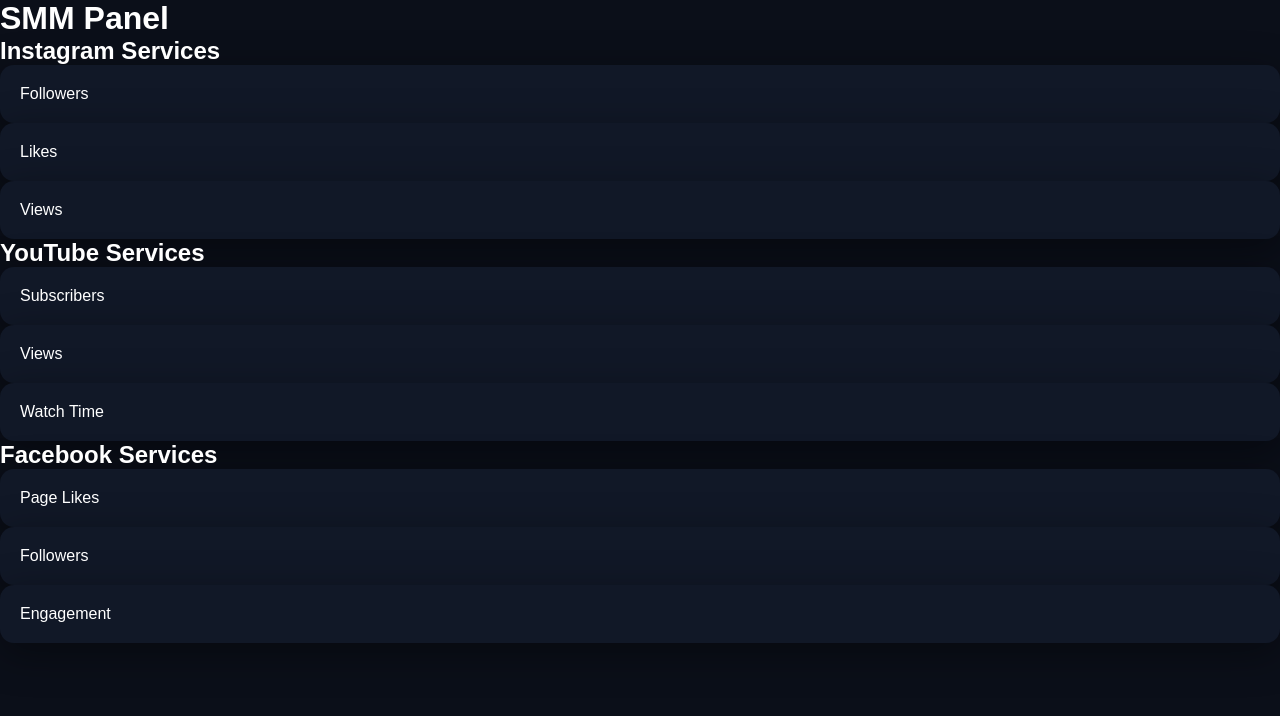
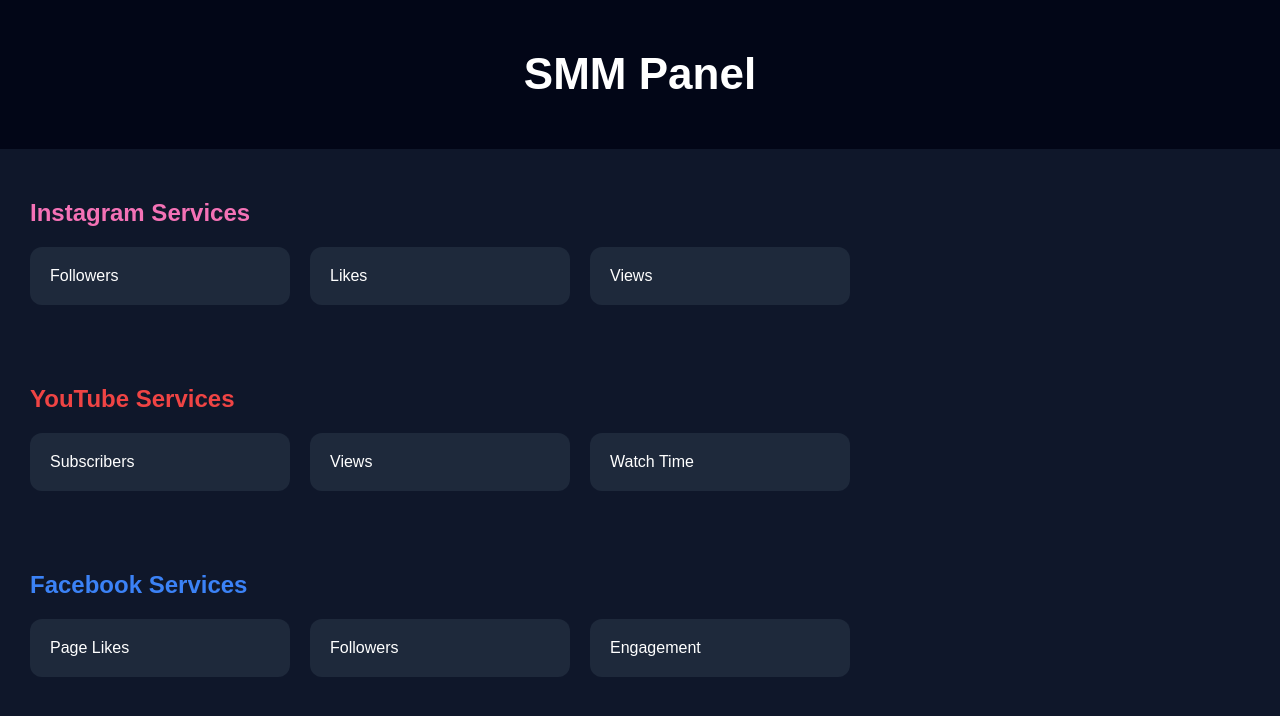
Before and after one commit to vivekdhumal9326/frontendinstanew, a React (Vite) app: page / in a window 1280 px wide. Shown: the top 716 px of the page. Built offline with nearby package versions, Linux system fonts and the light colour scheme.

Commit message:
Update App.css

```diff
--- a/src/App.css
+++ b/src/App.css
@@ -1,252 +1,50 @@
-:root {
-  --bg-main: #0b0f19;
-  --bg-card: #111827;
-  --bg-soft: #1f2937;
-  --accent: #7c3aed;
-  --accent2: #3b82f6;
-  --text-main: #ffffff;
-  --text-muted: #9ca3af;
-  --radius: 14px;
-  --shadow: 0 10px 40px rgba(0,0,0,0.4);
-  --font: "Poppins", sans-serif;
-}
-
-* {
-  box-sizing: border-box;
-}
-
 body {
   margin: 0;
-  font-family: var(--font);
-  background: var(--bg-main);
-  color: var(--text-main);
-}
-
-/* CONTAINER */
-.container {
-  max-width: 1200px;
-  margin: auto;
-  padding: 20px;
-}
-
-/* HEADER */
-.site-header {
-  background: #020617;
-  padding: 15px 0;
-  border-bottom: 1px solid #1f2937;
-}
-
-.header-inner {
-  display: flex;
-  justify-content: space-between;
-  align-items: center;
-}
-
-.logo {
-  font-weight: bold;
-  font-size: 20px;
-  color: var(--accent);
-}
-
-/* BUTTONS */
-.btn {
-  padding: 10px 18px;
-  border-radius: 10px;
-  border: none;
-  cursor: pointer;
-  font-weight: 600;
-  transition: 0.3s;
-}
-
-.btn-primary {
-  background: linear-gradient(45deg, var(--accent), var(--accent2));
+  font-family: Arial, sans-serif;
+  background: #0f172a;
   color: white;
 }
 
-.btn-primary:hover {
-  opacity: 0.9;
+.header {
+  background: #020617;
+  padding: 20px;
+  text-align: center;
+  font-size: 22px;
+  font-weight: bold;
 }
 
-.btn-outline {
-  border: 1px solid var(--accent);
-  color: var(--accent);
-  background: transparent;
+/* Sections */
+.section {
+  padding: 30px;
 }
 
-/* HERO */
-.hero {
-  text-align: center;
-  padding: 80px 20px;
+.section h2 {
+  margin-bottom: 20px;
 }
 
-.hero-title {
-  font-size: 48px;
-  font-weight: 700;
+/* Grid Layout */
+.grid {
+  display: flex;
+  gap: 20px;
+  flex-wrap: wrap;
 }
 
-.hero-title span {
-  background: linear-gradient(90deg, #7c3aed, #3b82f6);
-  -webkit-background-clip: text;
-  -webkit-text-fill-color: transparent;
-}
-
-.hero-sub {
-  color: var(--text-muted);
-  margin-top: 10px;
-}
-
-/* CARDS */
+/* Cards */
 .card {
-  background: var(--bg-card);
+  background: #1e293b;
   padding: 20px;
-  border-radius: var(--radius);
-  box-shadow: var(--shadow);
+  border-radius: 12px;
+  width: 220px;
   transition: 0.3s;
+  cursor: pointer;
 }
 
 .card:hover {
   transform: translateY(-5px);
+  background: #334155;
 }
 
-/* SERVICES GRID */
-.services-grid {
-  display: grid;
-  grid-template-columns: repeat(3, 1fr);
-  gap: 25px;
-  margin-top: 40px;
-}
-
-@media(max-width:768px){
-  .services-grid {
-    grid-template-columns: 1fr;
-  }
-}
-
-/* SERVICE CARD */
-.service-card {
-  background: var(--bg-soft);
-  padding: 25px;
-  border-radius: var(--radius);
-  text-align: center;
-  transition: 0.3s;
-}
-
-.service-card:hover {
-  transform: scale(1.05);
-}
-
-/* PACKAGES */
-.packages-grid {
-  display: grid;
-  grid-template-columns: repeat(4, 1fr);
-  gap: 20px;
-  margin-top: 40px;
-}
-
-@media(max-width:900px){
-  .packages-grid {
-    grid-template-columns: 1fr;
-  }
-}
-
-.pkg-card {
-  background: var(--bg-soft);
-  padding: 20px;
-  border-radius: var(--radius);
-  text-align: center;
-}
-
-.pkg-card h3 {
-  margin-bottom: 10px;
-}
-
-.price {
-  color: #22c55e;
-  font-weight: bold;
-}
-
-/* TABLE */
-table {
-  width: 100%;
-  border-collapse: collapse;
-  background: var(--bg-card);
-  border-radius: 10px;
-  overflow: hidden;
-}
-
-th {
-  background: #020617;
-  color: #fff;
-}
-
-th, td {
-  padding: 12px;
-  border-bottom: 1px solid #1f2937;
-}
-
-tr:hover {
-  background: #1f2937;
-}
-
-/* MODAL */
-.modal {
-  position: fixed;
-  top: 0;
-  left: 0;
-  width: 100%;
-  height: 100%;
-  background: rgba(0,0,0,0.7);
-  display: none;
-  align-items: center;
-  justify-content: center;
-}
-
-.modal.is-open {
-  display: flex;
-}
-
-.modal-dialog {
-  background: var(--bg-card);
-  padding: 25px;
-  border-radius: var(--radius);
-  width: 100%;
-  max-width: 500px;
-}
-
-/* INPUT */
-input, select {
-  width: 100%;
-  padding: 10px;
-  border-radius: 8px;
-  border: 1px solid #374151;
-  background: #020617;
-  color: white;
-}
-
-/* WHATSAPP BUTTON */
-.whatsapp-float {
-  position: fixed;
-  bottom: 20px;
-  right: 20px;
-}
-
-.wa-buble {
-  width: 60px;
-  height: 60px;
-  background: #25d366;
-  border-radius: 50%;
-  display: flex;
-  align-items: center;
-  justify-content: center;
-  color: white;
-  font-size: 30px;
-}
-
-/* TEXT */
-h1, h2, h3 {
-  margin: 0;
-}
-
-p {
-  color: var(--text-muted);
-}
+/* Colors */
+.insta { color: #f472b6; }
+.yt { color: #ef4444; }
+.fb { color: #3b82f6; }
```
